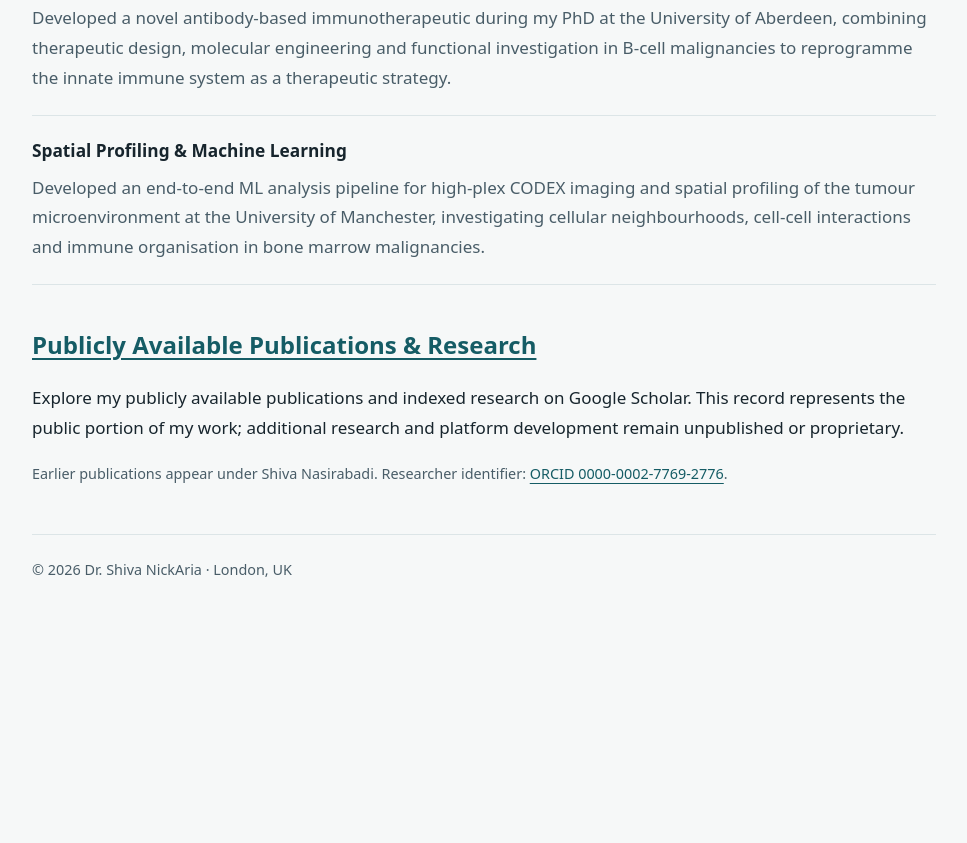
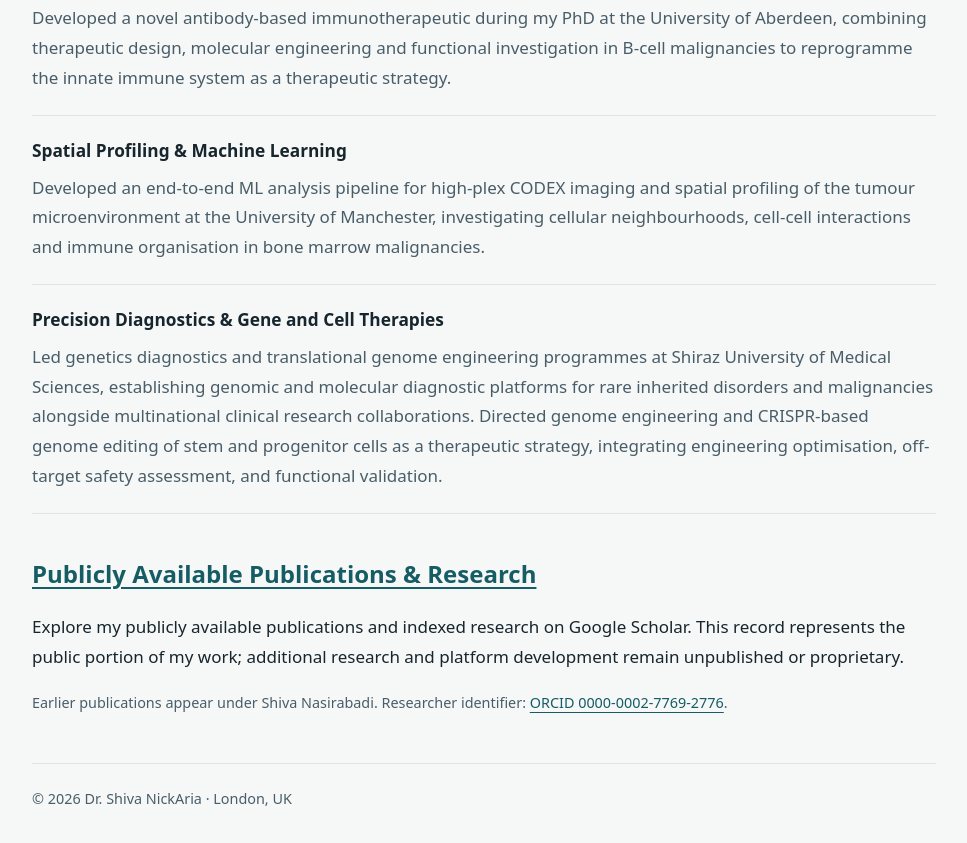
Before and after one commit to SNickaria/SNickaria.github.io, a plain HTML site: page index.html in a window 1280 px wide. Shown: the part 1963-2806 px from the top of the page, without its empty margins (156-1123 px from the left). Before the commit the page ends 2609 px from the top, so only its background shows below. Drawn offline with Linux system fonts and the light colour scheme.

Commit message:
Add Precision Diagnostics & Gene and Cell Therapies entry to index.html

```diff
--- a/index.html
+++ b/index.html
@@ -53,6 +53,7 @@
 <article class="example"><h3>ARIA-Tx: Programmable Biotherapeutics Platform</h3><p>Founder-led architecture and development of ARIA-Tx, integrating generative, predictive, and agentic AI systems with therapeutic synthesis, experimental development, and translational therapeutic packages for a new class of programmable biotherapeutics across disease and longevity.</p></article>
 <article class="example"><h3>Immunotherapy Development</h3><p>Developed a novel antibody-based immunotherapeutic during my PhD at the University of Aberdeen, combining therapeutic design, molecular engineering and functional investigation in B-cell malignancies to reprogramme the innate immune system as a therapeutic strategy.</p></article>
 <article class="example"><h3>Spatial Profiling &amp; Machine Learning</h3><p>Developed an end-to-end ML analysis pipeline for high-plex CODEX imaging and spatial profiling of the tumour microenvironment at the University of Manchester, investigating cellular neighbourhoods, cell-cell interactions and immune organisation in bone marrow malignancies.</p></article>
+<article class="example"><h3>Precision Diagnostics &amp; Gene and Cell Therapies</h3><p>Led genetics diagnostics and translational genome engineering programmes at Shiraz University of Medical Sciences, establishing genomic and molecular diagnostic platforms for rare inherited disorders and malignancies alongside multinational clinical research collaborations. Directed genome engineering and CRISPR-based genome editing of stem and progenitor cells as a therapeutic strategy, integrating engineering optimisation, off-target safety assessment, and functional validation.</p></article>
 </section>
 <section aria-labelledby="publications">
 <h2 id="publications"><a href="https://scholar.google.com/citations?hl=en&amp;user=12HltGkAAAAJ">Publicly Available Publications &amp; Research</a></h2>
```
